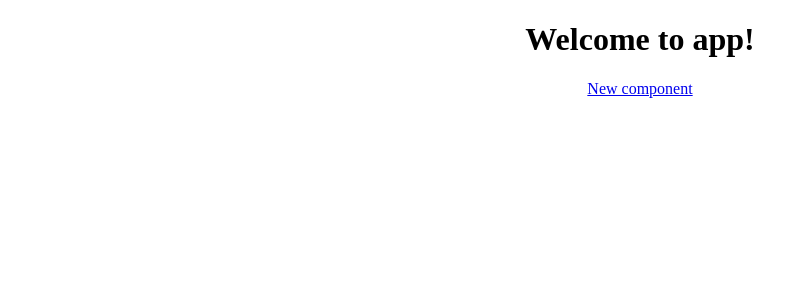
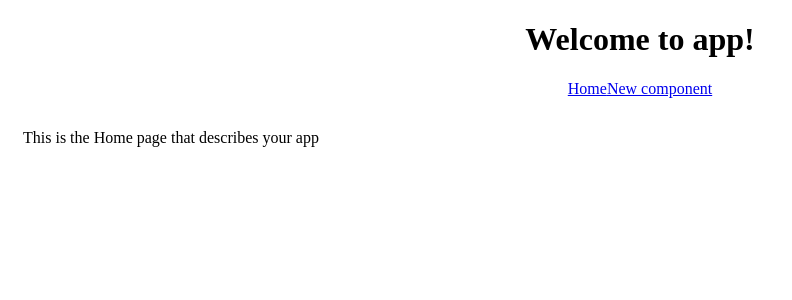
Before and after one commit to faisaldeveloper/faisaldeveloper.github.io, an Angular app: page / in a window 1280 px wide. Shown: the top 300 px of the page, without its empty margins (0-792 px from the left). Built offline with nearby package versions, Linux system fonts and the light colour scheme.

Commit message:
added home router in the app

```diff
--- a/src/app/app.component.html
+++ b/src/app/app.component.html
@@ -3,6 +3,7 @@
   <h1>
     Welcome to {{ title }}!
   </h1>
+  <a routerLink = "">Home</a>&emsp;
   <a routerLink = "abt-cmp">New component</a>
 </div>
 <router-outlet></router-outlet>
--- a/src/app/app.module.ts
+++ b/src/app/app.module.ts
@@ -19,6 +19,10 @@ import { AboutComponent } from './about/about.component';
 
     RouterModule.forRoot([
       {
+        path: '',
+        component: HomeComponent
+     },
+     {
          path: 'abt-cmp',
          component: AboutComponent
       }
--- a/src/app/home/home.component.html
+++ b/src/app/home/home.component.html
@@ -1,3 +1 @@
-<p>
-  home works!
-</p>
+<p style="padding: 15px;"> This is the Home page that describes your app</p>
```
